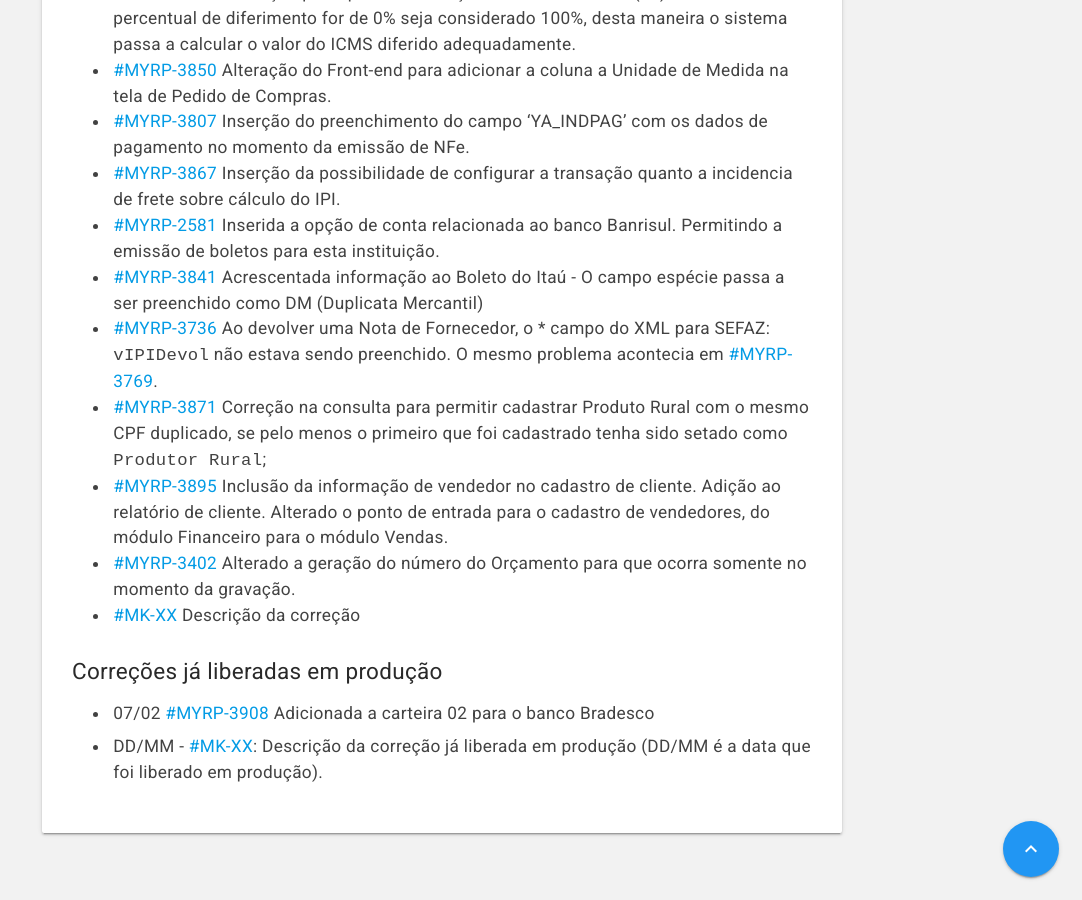
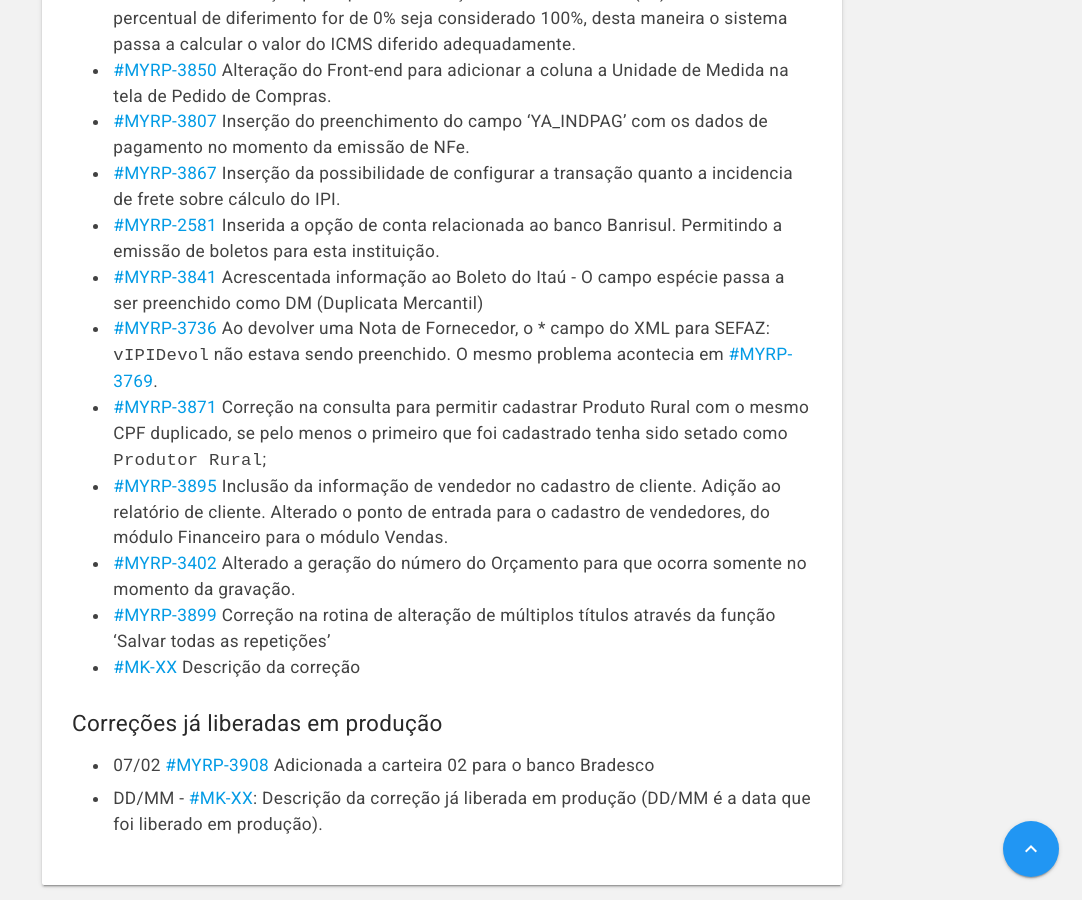
Before and after one commit to myrp-maicon/changelog-myrp, a Jekyll site: the page built from docs/myrp/19.02.01.md, in a window 1280 px wide and 900 px high, scrolled down 1444 px. Shown: the whole window, without its empty margins (198-1280 px from the left). Built offline with Jekyll 4.4.1, drawn with Linux system fonts in a browser that asks for light colours; nearby versions of some CDN libraries; our own code applies the rules of GitHub Pages for plain Markdown files; the repository's description, which GitHub fills in, is left out.

Commit message:
Update 19.02.01.md

```diff
--- a/docs/myrp/19.02.01.md
+++ b/docs/myrp/19.02.01.md
@@ -31,6 +31,7 @@ As alterações estarão disponíveis no ambiente demo.myrp.com.br (212) 3 dias
 * [#MYRP-3871](https://devmyrp.atlassian.net/browse/MYRP-3871) Correção na consulta para permitir cadastrar Produto Rural com o mesmo CPF duplicado, se pelo menos o primeiro que foi cadastrado tenha sido setado como `Produtor Rural`;
 * [#MYRP-3895](https://devmyrp.atlassian.net/browse/MYRP-3895) Inclusão da informação de vendedor no cadastro de cliente. Adição ao relatório de cliente. Alterado o ponto de entrada para o cadastro de vendedores, do módulo Financeiro para o módulo Vendas.
 * [#MYRP-3402](https://devmyrp.atlassian.net/browse/MYRP-3402) Alterado a geração do número do Orçamento para que ocorra somente no momento da gravação.
+* [#MYRP-3899](https://devmyrp.atlassian.net/browse/MYRP-3899) Correção na rotina de alteração de múltiplos títulos através da função 'Salvar todas as repetições'
 * [#MK-XX](https://devmyrp.atlassian.net/browse/MK-XX) Descrição da correção
 
 ## Correções já liberadas em produção
```
